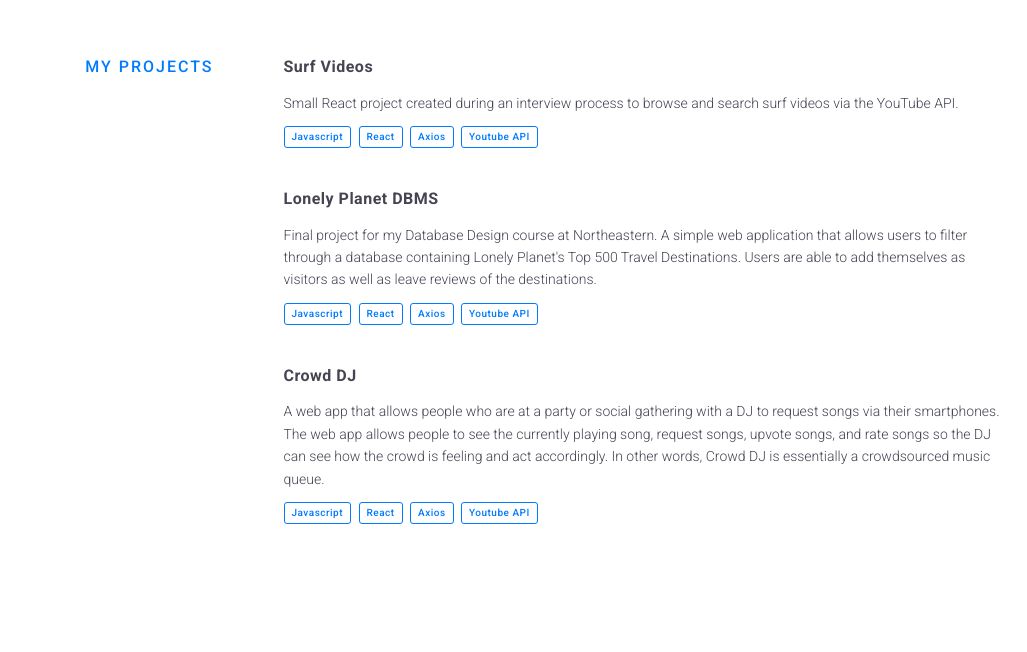
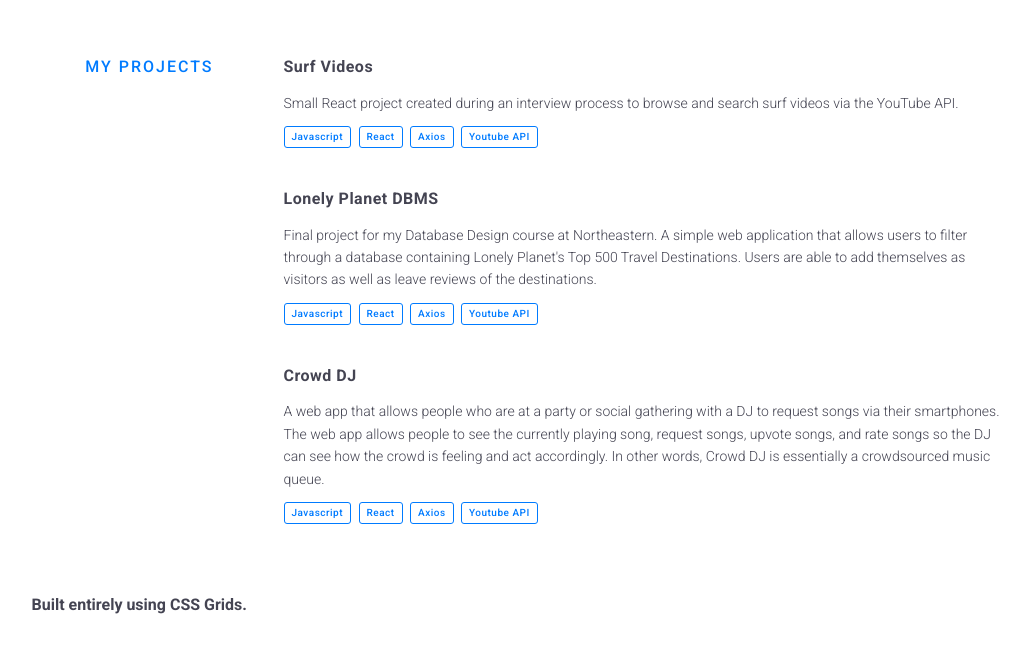
Before and after one commit to iamanime/mywebsite, a website: page dist/index.html in a window 1280 px wide. Shown: the part 2077-2729 px from the top of the page, without its empty margins (74-1101 px from the left). Drawn offline with Linux system fonts and the light colour scheme.

Commit message:
Second Commit

```diff
--- a/dist/css/style.css
+++ b/dist/css/style.css
@@ -75,6 +75,12 @@ body {
     font-family: "Lora", sans-serif;
     font-size: 1.4rem; }
 
+.footer {
+  grid-column: col-start 2 / col-end 9;
+  padding: 3rem 0 3rem 0;
+  font-size: 1.6rem;
+  font-weight: 700; }
+
 .header {
   grid-column: col-start 2 / col-end 9;
   display: grid;
@@ -126,7 +132,7 @@ body {
           width: 2rem; } }
 
 .projects {
-  margin: 10rem 0;
+  margin: 10rem 0 0rem 0;
   grid-column: col-start 2 / col-end 8;
   display: grid;
   grid-template-columns: 1fr 4fr;
--- a/dist/index.html
+++ b/dist/index.html
@@ -136,5 +136,9 @@
             </div>
         </div>
     </div>
+
+    <footer class="footer">
+        Built entirely using CSS Grids.
+    </footer>
 </body>
 </html>
--- a/package.json
+++ b/package.json
@@ -4,7 +4,7 @@
   "description": "",
   "main": "index.js",
   "scripts": {
-    "deploy": "gh-pages -d dist"
+    "deploy": "node ./node_modules/gh-pages/bin/gh-pages.js -d dist"
   },
   "keywords": [],
   "author": "",
```
Also changed, not shown: 1 other file.
